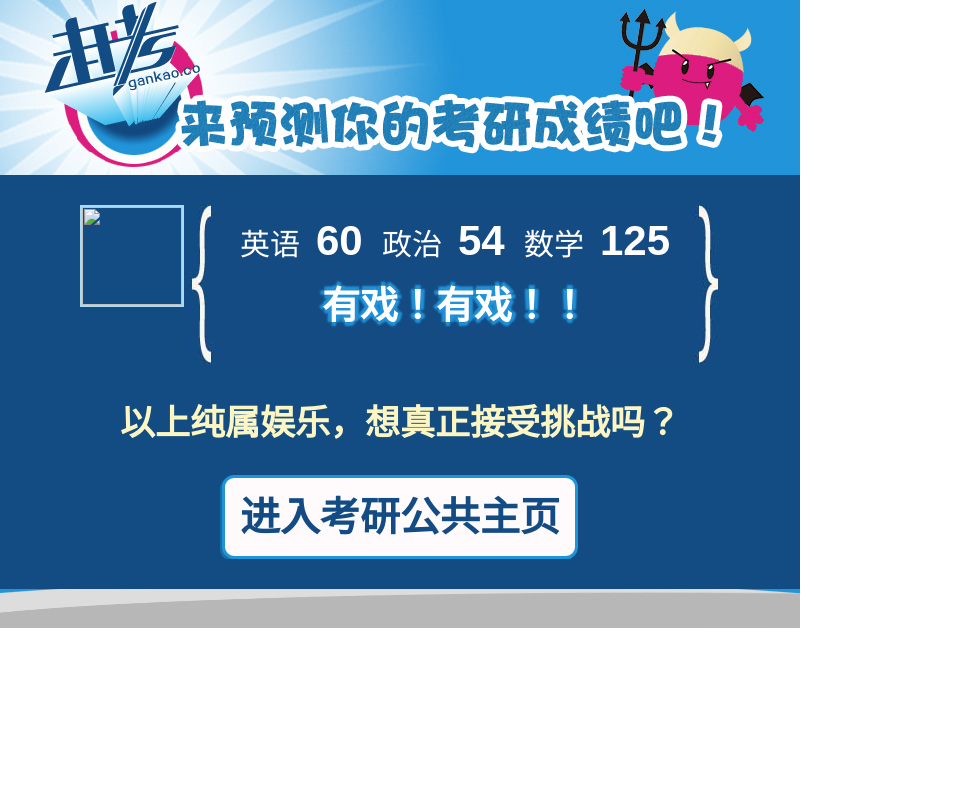
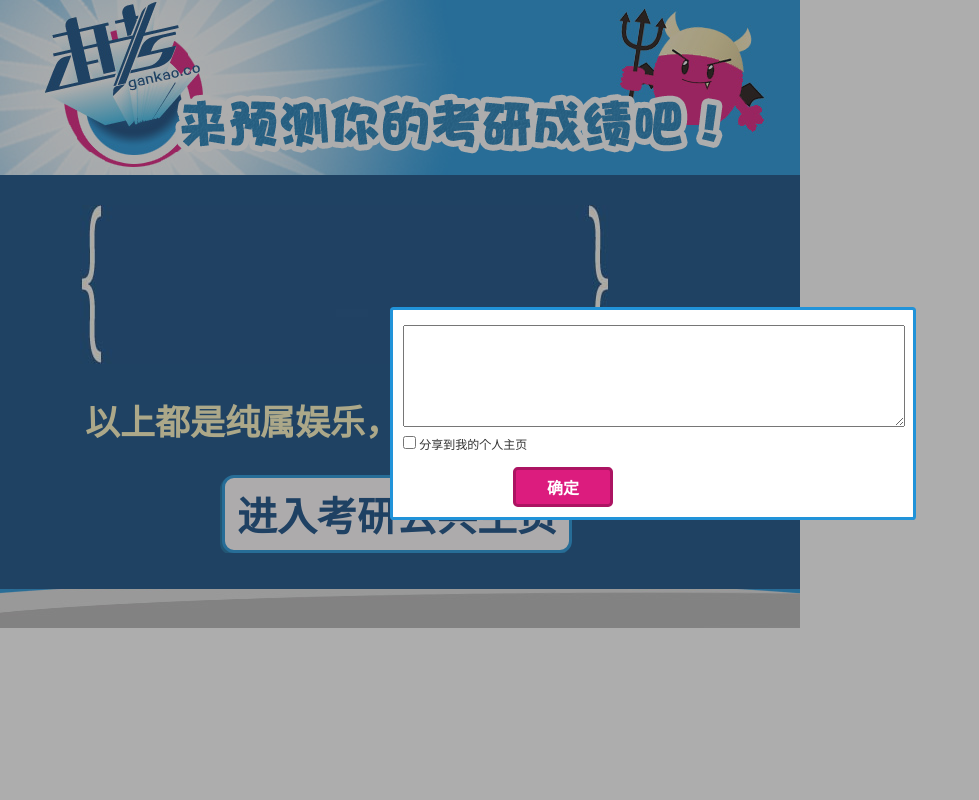
Before and after one commit to lifang/rrapp_season2, a Rails app: page /result in a window 1280 px wide. Shown: the whole page, without its empty margins (0-979 px from the left). Run offline with Rails 7, Linux system fonts and the light colour scheme; the visitor is signed in with stand-in values (Sample User, id 1); data that the repository does not hold is empty; some libraries are stand-ins or nearby versions.

Commit message:
modfity quesitons and result html

```diff
--- a/app/assets/javascripts/questions.js
+++ b/app/assets/javascripts/questions.js
@@ -1,59 +1,39 @@
-//显示结果
-function show_result(is_yuwen) {
-    var result_url = "/questions/result?is_yuwen=" + is_yuwen;
-    if ($("#share").attr("checked") == "checked") {
-        result_url += "&share=1";
-    }
-    window.location.href = result_url;
+function generate_flash_div(style) {
+    var scolltop = document.body.scrollTop|document.documentElement.scrollTop;
+    var win_height = document.documentElement.clientHeight;//jQuery(document).height();
+    var win_width = jQuery(window).width();
+    var z_layer_height = jQuery(style).height();
+    var z_layer_width = jQuery(style).width();
+    jQuery(style).css('top',(win_height-z_layer_height)/2 + scolltop);
+    jQuery(style).css('left',(win_width-z_layer_width)/2);
+    jQuery(style).show();
 }
-
-//显示进度
-function progress(item) {
-    var p = parseInt((($(".exam").index(item)+1)/$("div.exam").size())*100);
-    $("div.jd").css("width",p.toString()+"%");
-}
-
-//显示标题内容
-function show_title(item) {
-    var index = $(".exam").index(item);
-    if (index > 1 && index < 4) {
-        $('h1').removeClass().addClass("h_title h_politics");
-    } else if (index == 4) {
-        $('h1').removeClass().addClass("h_math");
-    }
-}
+//l为最低分数
 
 //答题过程
 $(document).ready(function(){
+
     $('li').bind("click",function(){
-        $('li').removeClass("dui");
+        $(this).siblings().removeClass("dui");
         $(this).toggleClass("dui");
     });
+    $(".mask").show();
+    generate_flash_div(".tab");
 
-    $(".next_btn").bind("click",function(){
-        var curr_p_div = $(this).parent().parent();
-        curr_p_div.hide();
-        var next_div = curr_p_div.next();
-        if (next_div.attr("class") == "exam") {
-            curr_p_div.next().show();
-            show_title(next_div);
-            progress(curr_p_div);
-        } else {
-            var li_index = $(this).parent().prev().children().index($(".dui"));
-            window.location.href = li_index == 3 ? "/questions/share?yuwen=1" : "/questions/share?yuwen=0";
+    $('.ck_btn').bind("click",function(){
+        //计算成绩
+        if($("li.dui").length <= 0){
+            alert("请先回答问题");
+            return false;
         }
+        if($("li.dui").length<3){
+            alert("请回答所有问题");
+            return false;
+        }
+        var sum=0;
+        $("li.dui").each(function(){
+            sum=sum+parseInt($(this).attr("value"))
+        });
+        window.location.href="/result?sum="+sum;
     });
-    $(".prev_btn").bind("click",function(){
-        var curr_p_div = $(this).parent().parent();
-        curr_p_div.hide();
-        curr_p_div.prev().show();
-        show_title(curr_p_div.prev());
-        progress(curr_p_div);
-    });
-
-    if ($(".exam .q_list").length > 0) {
-        $('h1').removeClass().addClass("h_title h_english");
-    } else {
-        $('h1:first').removeClass().addClass("h_title h_ky");
-    }
 })
--- a/app/assets/stylesheets/style.css
+++ b/app/assets/stylesheets/style.css
@@ -5,7 +5,7 @@
 a { text-decoration: none;}
 img { border: none; display: block;}
 button {cursor: pointer; font-family:"微软雅黑";}
-.pt_100 { padding-top: 140px;}
+.pt_100 { padding-top: 100px;}
 
 .wrap { width: 800px; height: 628px; overflow: hidden; background: url(/assets/_bg.jpg) no-repeat;}
 .h_ky, .h_math, .h_english, .h_politics {width: 560px; height: 65px; overflow: hidden; text-indent: -999px; margin: 90px 0 0 170px;}
@@ -43,8 +43,6 @@
 }
 .j_btn_box { width: 356px; margin: 0 auto;}
 .join_btn {
-        display: block;
-        line-height: 78px;
 	width: 350px;
 	height: 78px;
 	border: 3px #1f94d9 solid;
@@ -55,7 +53,6 @@
 	color: #134b84;
 	text-align: center;
 	box-shadow: -2px 2px #186da0;
-        cursor: pointer;
 }
 
 .exam { width: 640px; height: 414px; overflow: hidden; padding:0 80px; margin-top: 20px; background: #124c83;}
@@ -66,11 +63,6 @@
 .q_ul li { padding-left: 35px; cursor: pointer;}
 .q_ul li:hover { text-decoration: underline;}
 .q_ul li.dui { background: url(/assets/dui.png) no-repeat 0 5px;}
-
-.q_ul_h { margin-top: 50px; line-height: 36px; font-size: 18px; color: #FFF; height: 130px; display: block; overflow: hidden;}
-.q_ul_h li { padding-left: 35px; cursor: pointer; float: left; width: 250px;}
-.q_ul_h li:hover { text-decoration: underline;}
-.q_ul_h li.dui { background: url(/assets/dui.png) no-repeat 0 5px;}
 
 .pn_btn_box { width: 400px; margin: 0 auto; overflow: hidden;}
 .prev_btn, .next_btn { padding: 5px 20px; border: 3px #ac1363 solid; border-radius: 0.5em; background: #FFF; }
@@ -92,7 +84,7 @@
 
 .user_con { float: left; width: 470px; height: 135px; background: url(/assets/user_bg.jpg) no-repeat; padding: 12px 30px; text-align: center;}
 .user_con span { font-size: 30px; padding: 0 8px;}
-.user_con span.f_50 { font-size: 42px; font-weight: bolder;}
+.user_con span.f_50 { font-size: 44px; font-weight: bolder;}
 .user_con h1 { font-size: 38px; font-weight: bolder; text-align: center; padding-top: 10px;
 text-shadow: 4px 0px 2px #2193d9,
 -4px 0px 2px #2193d9,
@@ -103,4 +95,48 @@
 
 .yellow_h {font-size: 35px; font-weight: bolder; text-align: center; color: #fdf6c2;}
 
-.checkbox { padding-left: 258px; margin: 10px 0 30px 0; line-height: 18px; color: #fff;}
+.checkbox { padding-left: 220px; margin: 10px 0 30px 0; line-height: 18px; color: #005EAC;}
+
+.ks_box { width: 720px; padding-left: 80px; height: 628px; overflow: hidden; background: #124c83; font-size: 16px;}
+.ks_box h1 { font-size: 32px; line-height: 64px; color: #FFF; margin-bottom: 20px;
+text-shadow: 4px 0px 2px #2193d9,
+-4px 0px 2px #2193d9,
+0px 4px 2px #2193d9,
+0px -4px 2px #2193d9;
+filter: Glow(Color=#2193d9, Strength=3);
+}
+.ks_q { overflow: hidden; margin: 10px 0;}
+.ks_t { line-height: 40px; color: #FDF6C2; font-size: 20px; margin-bottom: 10px;}
+.ks_ul { overflow: hidden; margin-bottom: 20px;}
+.ks_ul li { line-height: 32px; color: #FFF; float: left; width: 330px; padding-left: 30px; cursor: pointer;}
+.ks_ul li:hover { text-decoration: underline;}
+.ks_ul li.dui { background: url(/assets/dui.png) no-repeat 0 0;}
+.ck_btn {
+	width: 200px;
+	height: 40px;
+	margin: 15px 0 0 225px;
+	border: 3px #ac1462 solid;
+	border-radius: 0.3em;
+	background: #dc1c7e;
+	font-size: 20px;
+	font-weight: bolder;
+	color: #FFF;
+	text-align: center;
+	box-shadow: -2px 2px #186da0;
+}
+
+.tab { width: 500px; border-radius: 0.3em; padding: 10px; border: 3px #2193D9 solid; position: absolute; z-index: 100;background: #fff}
+.tab textarea { width: 500px; height: 100px; margin: 5px 0;}
+.qd_btn {
+	width: 100px;
+	height: 40px;
+	margin: 15px 0 0 110px;
+	border: 3px #ac1462 solid;
+	border-radius: 0.3em;
+	background: #dc1c7e;
+	font-size: 16px;
+	font-weight: bolder;
+	color: #FFF;
+	text-align: center;
+}
+.mask { width: 100%; height: 100%; background:rgba(51,51,51,0.4); position: absolute; top: 0; left: 0;}
--- a/app/controllers/questions_controller.rb
+++ b/app/controllers/questions_controller.rb
@@ -8,23 +8,22 @@
 
 
   def result
-    @score = [rand(25) + 45, rand(30) + 50, rand(35) + 100]
-    @is_yuwen = params[:is_yuwen].to_i
-    message="我刚刚对自己考研成绩进行了预测，竟然有英语 #{@score[0]}，政治 #{@score[1]}"
-    if @is_yuwen == 1
-      @total_score = @score[0] + @score[1] + 117
-    else
-      message +=",数学 #{@score[2]}"
-      @total_score = @score[0] + @score[1] + @score[2]
-    end
-    if @total_score>=195 && @total_score <=220
-      message +=",还不赖，不过还得继续努力哦。"
-    elsif @total_score>=221 && @total_score <250
-      message +=",有戏！有戏！！"
-    elsif @total_score>=250 && @total_score <270
-      message +=",希望那是相当的大，O(∩_∩)O哈哈~，继续加油！！"
-    elsif @total_score>=270 && @total_score <285
-      message +=",十拿九稳咯，不过不能掉以轻心哦。"
+    @sum = params[:sum].to_i
+    if @sum == 4||@sum==5
+      @score= rand(9)+40
+      @message ="我刚刚对自己考研英语分数进行了预测，只有#{@score}分呀，我要继续加油努力，希望还是很大嘛~O(∩_∩)O~"
+    elsif @sum==6 ||@sum==7
+      @score=rand(9)+50
+      @message="我刚刚对自己考研英语分数进行了预测，只有#{@score}分呀，希望就在前方，我去图书馆K书啦~O(∩_∩)O~"
+    elsif @sum==8 || @sum==9
+      @score=rand(9)+60
+      @message="我刚刚对自己考研英语分数进行了预测，竟然是#{@score}分，还不错嘛~O(∩_∩)O~哈哈~，得瑟3秒钟，然后看书！！"
+    elsif @sum==10
+      @score=rand(9)+70
+      @message="我刚刚对自己考研英语分数进行了预测，竟然是#{@score}分，太棒了~O(∩_∩)O我是报北大呢，还是报清华呢！！"
+    elsif @sum==11|| @sum==12
+      @score=rand(9)+80
+      @message="我刚刚对自己考研英语分数进行了预测，竟然有#{@score}分，我干脆去办考研英语辅导班吧。嘿嘿！"
     end
     if params[:share].to_i==1
       renren_send_message(session[:user_info]["access_token"],message)
--- a/app/views/layouts/application.html.erb
+++ b/app/views/layouts/application.html.erb
@@ -16,7 +16,6 @@
 
   <body>
     <div class="wrap">
-      <h1 class="h_title h_ky">来预测你的考研成绩吧！</h1>
       <%= yield %>
     </div>
   </body>
--- a/app/views/questions/index.html.erb
+++ b/app/views/questions/index.html.erb
@@ -1,2 +1,3 @@
+<h1 class="h_title h_ky">来预测你的考研成绩吧！</h1>
 <div class="ad_1"><img src="/assets/ad_1.png"/></div>
 <div class="btn_box"><button class="b_btn" onclick="window.location.href='/question';">开始测试</button></div>
--- a/app/views/questions/result.html.erb
+++ b/app/views/questions/result.html.erb
@@ -1,32 +1,26 @@
-<%= javascript_include_tag "result" %>
+<h1 class="h_title h_ky">来预测你的考研成绩吧！</h1>
 <div class="exam">
   <div class="con_list">
-    <div class="user_info">
-      <div class="user_info_img"><img src="<%= session[:user_info]["headurl"] %>" width="100" height="98" /></div>
-      <h1><%= session[:user_info]["name"] %></h1>
-      <span><%= session[:user_info]["university_history"][0]["name"]+session[:user_info]["university_history"][0]["department"]  unless session[:user_info]["university_history"].blank?%></span>
-    </div>
+
     <div class="user_con">
-      <span>英语</span><span class="f_50"><%= @score[0] %></span>
-      <span>政治</span><span class="f_50"><%= @score[1] %></span>
-      <% if @is_yuwen != 1 %><span>数学</span><span class="f_50"><%= @score[2] %></span><% end %>
-      <h1 id="result">
-        <% if @total_score >= 195 and @total_score <= 220 %>还不赖，不过还得继续努力哦
-        <% elsif @total_score >= 221 and @total_score <= 250 %>有戏！有戏！！
-        <% elsif @total_score >= 251 and @total_score <= 270 %>希望那是相当的大，O(∩_∩)O哈哈~，继续加油！！
-        <% elsif @total_score >= 271 and @total_score <= 285 %>十拿九稳咯，不过不能掉以轻心哦
-        <% end %>
+      <h1>
+        <%unless @message.nil?%>
+          <%=@message%>
+        <%end%>
       </h1>
     </div>
   </div>
-
   <div class="con_list">
-    <h1 class="yellow_h">以上纯属娱乐，想真正接受挑战吗？</h1>
+    <h1 class="yellow_h">以上都是纯属娱乐，想真正接受挑战吗？</h1>
   </div>
-
   <div class="con_list">
-    <div class="j_btn_box">
-      <a class="join_btn" href="http://page.renren.com/601411057" target="_blank">进入考研公共主页</a>
-    </div>
+    <div class="j_btn_box"><button class="join_btn">进入考研公共主页</button></div>
   </div>
 </div>
+<div class="mask"></div>
+<div class="tab">
+  <textarea id="t_result"name="" cols="" rows=""><%unless @message.nil?%><%=@message%><%end%>
+  </textarea>
+  <p><input name="" type="checkbox" value=""/> 分享到我的个人主页</p>
+  <button class="qd_btn">确定</button>
+</div>
--- a/config/database.yml
+++ b/config/database.yml
@@ -15,7 +15,7 @@
   database: exam_app
   pool: 5
   username: root
-  password: lifang
+  password: xuya
   host: localhost
 
 # Warning: The database defined as "test" will be erased and
```
Also changed, not shown: app/views/questions/question.html.erb (+28 -78 lines), Gemfile.lock.
